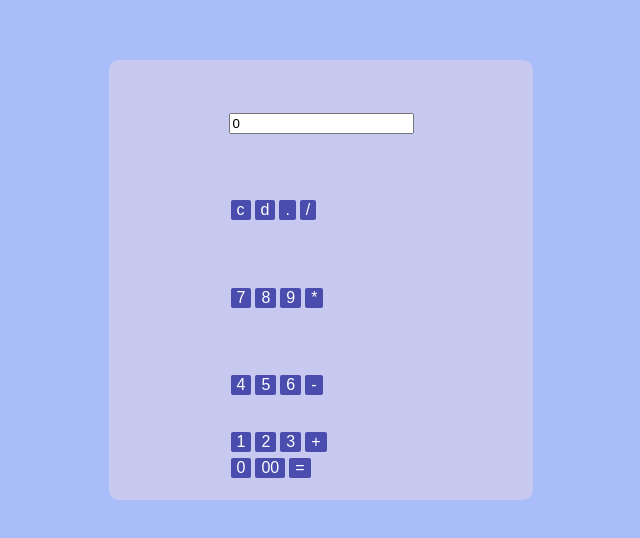
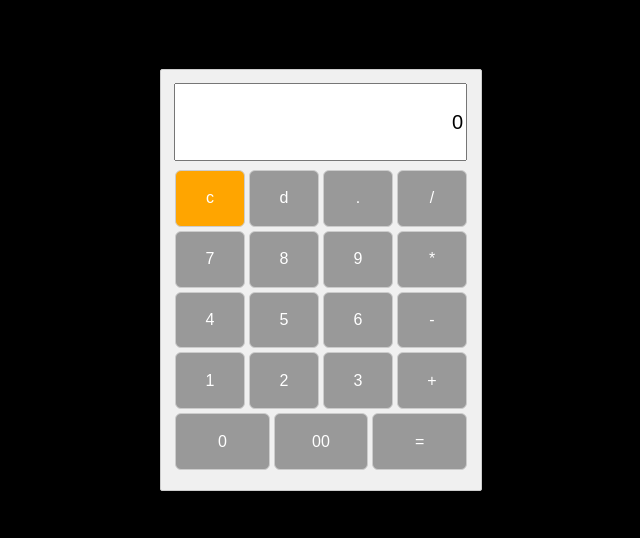
Before and after one commit to Fruited/cool-calculator, a React (Create React App) app: page / in a window 1280 px wide. Shown: the part 120-658 px from the top of the page, without its empty margins (319-959 px from the left). Built offline with nearby package versions, Linux system fonts and the light colour scheme.

Commit message:
feat(styles): Changed the calculator apparence to look old-school

```diff
--- a/src/App.css
+++ b/src/App.css
@@ -4,35 +4,82 @@
   align-items: center;
   height: 100vh;
   width: 100%;
-  display: flex;
-  background-color: rgb(169, 189, 250);
+  /* display: flex; */
+  background-color: rgb(0, 0, 0);
 }
 
 .calculator {
-  display: grid;
-  grid-template-rows: repeat(4, 1fr);
-  gap: 2px;
-  width: 30vw;
+  display: flex;
+  flex-direction: column;
+  width: 300px;
   height: 50vh;
-  background-color: rgb(200, 201, 241);
+  /* background-color: #f2f2f2; */
+  background-color: #f0f0f0;
+  border: 1px solid #ccc;
+  /* background-color: rgb(200, 201, 241); */
+  justify-content: space-around;
+  align-items: center;
+  padding: 10px;
+  border-radius: 2px;
+}
+
+.display {
+  height: 20%;
+  width: 100%;
   justify-content: center;
   align-items: center;
-  border-radius: 10px;
-  padding: 20px;
+}
+
+.btn-collection {
+  padding: 10px;
+  display: grid;
+  vertical-align: top;
+  width: 100%;
+  height: 80%;
+
+}
+
+.btn-row {
+  display: flex;
+  flex-direction: row;
+  margin: 2px;
 }
 
 .basic-button {
+  width: 100%;
+  height: 100%;
   background-color: #4a4cae;
   border: none;
   color: rgb(255, 255, 255);
   padding: 20px 32;
-  border-radius: 2px;
+  border-radius: 6px;
   text-align: center;
-  text-decoration: none;
+  margin: 2px;
+  font-size: 16px;
+  /* text-decoration: none;
   display: inline-block;
   margin: 2px 2px;
   font-size: 16px;
   cursor: pointer;
   width: auto;
-  flex-grow: 1;
+  flex-grow: 1; */
+  border: 1px solid #ccc;
+  background-color: #999999;
+  cursor: pointer;
 }
+
+.basic-button:hover {
+  background-color: #6c6c6c;
+}
+
+.input {
+  width: 95%;
+  height: 95%;
+  margin: 3px;
+  font-size: 20px;
+  text-align: right;
+}
+
+#c-button {
+  background-color: orange;
+}
--- a/src/App.tsx
+++ b/src/App.tsx
@@ -9,7 +9,7 @@ function App() {
   function onNumberClick(value: string) {
     if (currentValue === "0") {
       setCurrentValue(value);
-    }else if(value === "." && currentValue.includes(".")){
+    } else if (value === "." && currentValue.includes(".")) {
       return
     }
     else {
@@ -77,11 +77,12 @@ function App() {
   return (
     <div className="container">
       <div className="calculator">
-        <div>
-          <input type="text" value={currentValue} readOnly />
+        <div className="display">
+          <input className="input" type="text" value={currentValue} readOnly />
         </div>
-        <div>
-          <button className="basic-button" onClick={() => clear()}>
+        <div className="btn-collection">
+          <div className="btn-row">
+            <button id='c-button' className="basic-button" onClick={() => clear()}>
               c
             </button>
             <button className="basic-button" onClick={() => deleteLastChar()}>
@@ -94,7 +95,7 @@ function App() {
               /
             </button>
           </div>
-        <div>
+          <div className="btn-row">
             <button className="basic-button" onClick={() => onNumberClick("7")}>
               7
             </button>
@@ -108,7 +109,7 @@ function App() {
               *
             </button>
           </div>
-        <div>
+          <div className="btn-row">
             <button className="basic-button" onClick={() => onNumberClick("4")}>
               4
             </button>
@@ -122,7 +123,7 @@ function App() {
               -
             </button>
           </div>
-        <div>
+          <div className="btn-row">
             <button className="basic-button" onClick={() => onNumberClick("1")}>
               1
             </button>
@@ -136,7 +137,7 @@ function App() {
               +
             </button>
           </div>
-        <div>
+          <div className="btn-row">
             <button className="basic-button" onClick={() => onNumberClick("0")}>
               0
             </button>
@@ -149,6 +150,7 @@ function App() {
           </div>
         </div>
       </div>
+    </div>
   );
 }
 export default App;
```
Lines whose indentation alone changed are shown as unchanged.
